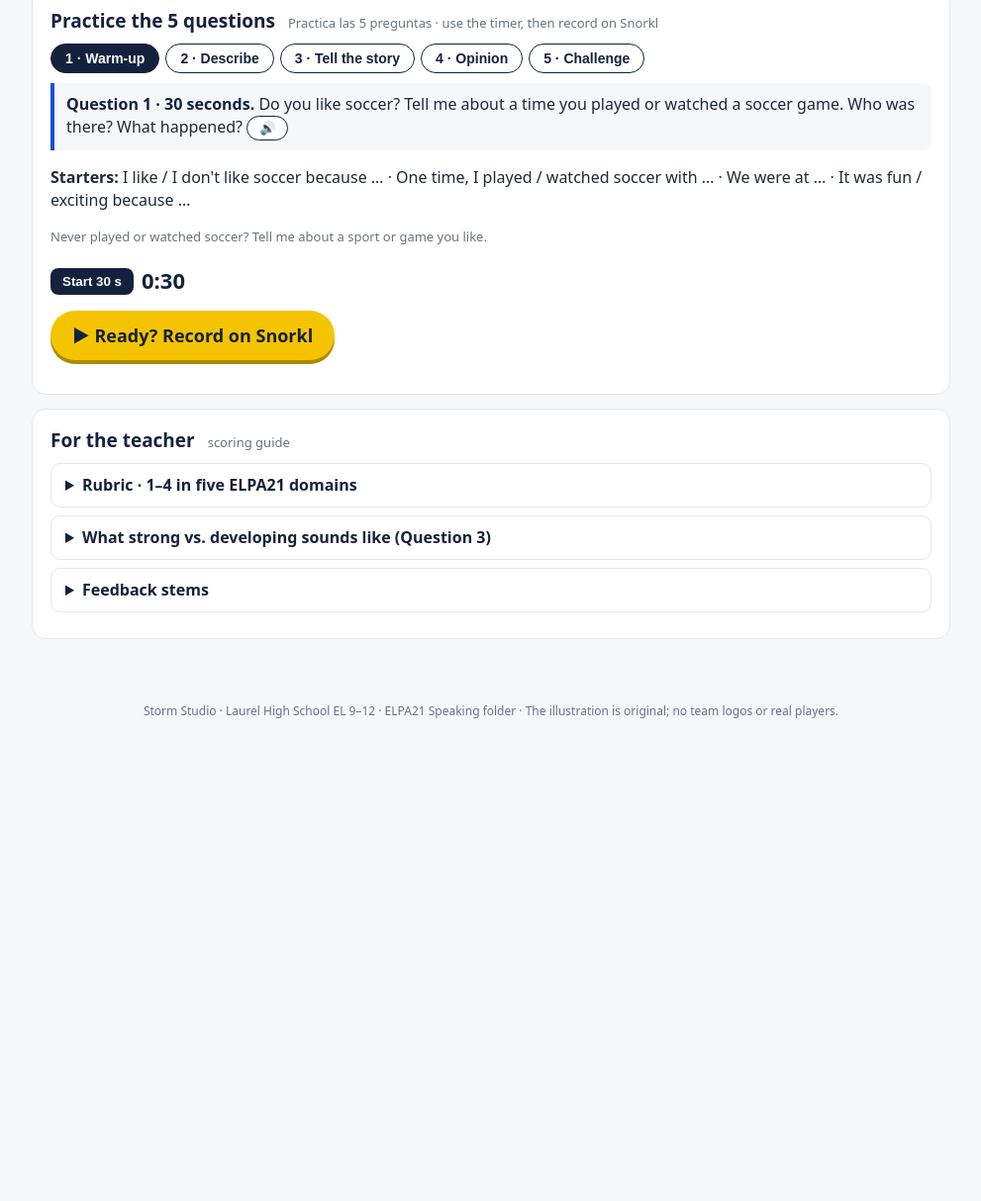
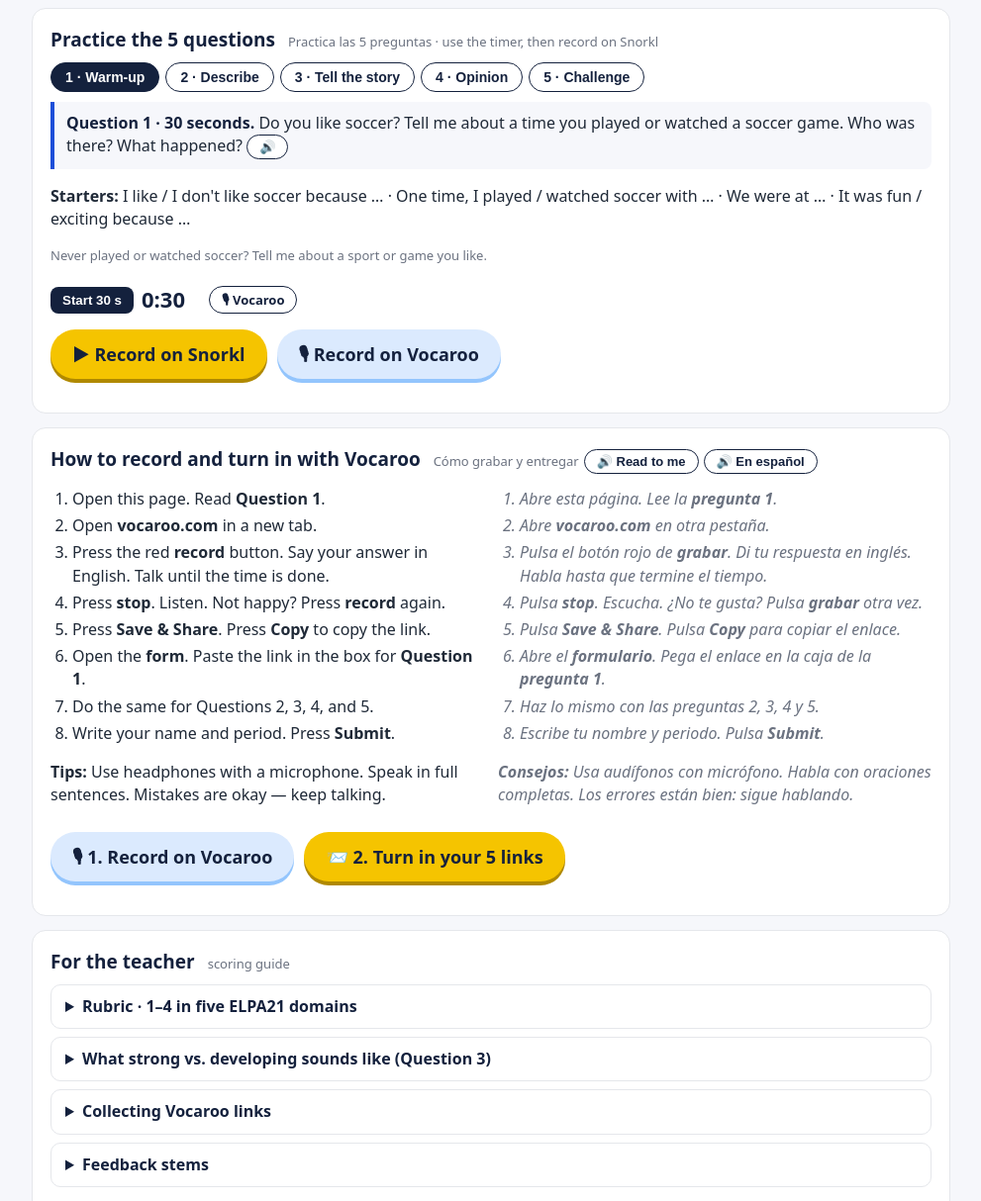
Before and after one commit to RADAN55/stormsoccerspeaking, a plain HTML site: page index.html in a window 1280 px wide. Shown: the part 1586-2800 px from the top of the page at 99% size, without its empty margins (144-1135 px from the left). Before the commit the page ends 2344 px from the top, so only its background shows below. Drawn offline with Linux system fonts and the light colour scheme.

Commit message:
Add Vocaroo recording buttons, bilingual turn-in directions, and Jotform link
Co-Authored-By: Claude Fable 5.1 <noreply@anthropic.com>
Claude-Session: https://claude.ai/code/session_01LFVDNbf5ouSJhh9tXJGfqC

```diff
--- a/index.html
+++ b/index.html
@@ -58,9 +58,11 @@ footer{text-align:center;color:var(--mute);font-size:12px;padding:10px 16px 30px
 <div class="sub">5 speaking questions · 1 picture · 30–60 seconds each · Levels 2–4 <span class="es">· 5 preguntas para hablar</span></div>
 <div class="start">
 <a class="btn" id="startBtn" href="https://student.snorkl.app/classes/e7e9359d-a359-4bf8-9d71-6e4b3184eeac/activity-sets/ca83647c-8a50-42f6-911c-5feeddbc4cd3" target="_blank" rel="noopener">▶ Start the Speaking Test on Snorkl</a>
+<a class="btn sec" href="https://vocaroo.com" target="_blank" rel="noopener">🎙 Record on Vocaroo</a>
+<a class="btn sec" href="https://form.jotform.com/263208453496059" target="_blank" rel="noopener">📨 Turn in your links</a>
 <button class="btn sec" onclick="document.getElementById('prep').scrollIntoView({behavior:'smooth'})">Practice first ↓</button>
 </div>
-<p class="note" style="color:#cbd5e1;margin:10px 0 0">Log in to Snorkl with your school account. Headphones with a microphone work best. <span class="es">Inicia sesión en Snorkl con tu cuenta escolar.</span></p>
+<p class="note" style="color:#cbd5e1;margin:10px 0 0">Two ways to record: <b>Snorkl</b> (school account) or <b>Vocaroo</b> (no login) + the turn-in form. Headphones with a microphone work best. <span class="es">Dos maneras de grabar: Snorkl o Vocaroo + el formulario.</span></p>
 </div></header>
 
 <main class="wrap">
@@ -107,36 +109,69 @@ footer{text-align:center;color:var(--mute);font-size:12px;padding:10px 16px 30px
 <div class="prompt"><b>Question 1 · 30 seconds.</b> Do you like soccer? Tell me about a time you played or watched a soccer game. Who was there? What happened? <button class="tts" onclick="say(this.parentNode.innerText)">🔊</button></div>
 <p><b>Starters:</b> I like / I don't like soccer because … · One time, I played / watched soccer with … · We were at … · It was fun / exciting because …</p>
 <p class="note">Never played or watched soccer? Tell me about a sport or game you like.</p>
-<div class="timer"><button onclick="startTimer(this,30)">Start 30 s</button><span class="t">0:30</span></div>
+<div class="timer"><button onclick="startTimer(this,30)">Start 30 s</button><span class="t">0:30</span> <a class="tts" style="text-decoration:none" href="https://vocaroo.com" target="_blank" rel="noopener">🎙 Vocaroo</a></div>
 </div>
 
 <div class="panel" id="p2">
 <img src="img/slide2.png" alt="Question 2 slide">
 <div class="prompt"><b>Question 2 · 45 seconds.</b> Look at the picture. Describe what you see. Who is in the picture? Where are they? What are they doing? Give as many details as you can. <button class="tts" onclick="say(this.parentNode.innerText)">🔊</button></div>
 <p><b>Starters:</b> I see a … · There is / There are … · The goalkeeper is … · The player in red is … · On the left / On the right / Behind the fence, …</p>
-<div class="timer"><button onclick="startTimer(this,45)">Start 45 s</button><span class="t">0:45</span></div>
+<div class="timer"><button onclick="startTimer(this,45)">Start 45 s</button><span class="t">0:45</span> <a class="tts" style="text-decoration:none" href="https://vocaroo.com" target="_blank" rel="noopener">🎙 Vocaroo</a></div>
 </div>
 
 <div class="panel" id="p3">
 <img src="img/slide3.png" alt="Question 3 slide">
 <div class="prompt"><b>Question 3 · 60 seconds.</b> Tell the story of this play. What happened first? What is happening now? What do you think will happen next? Use words like first, then, and next. <button class="tts" onclick="say(this.parentNode.innerText)">🔊</button></div>
 <p><b>Starters:</b> First, the player … · Then, the goalkeeper … · Next, I think … · The ball will … · If the goalkeeper saves it, …</p>
-<div class="timer"><button onclick="startTimer(this,60)">Start 60 s</button><span class="t">1:00</span></div>
+<div class="timer"><button onclick="startTimer(this,60)">Start 60 s</button><span class="t">1:00</span> <a class="tts" style="text-decoration:none" href="https://vocaroo.com" target="_blank" rel="noopener">🎙 Vocaroo</a></div>
 </div>
 
 <div class="panel" id="p4">
 <img src="img/slide4.png" alt="Question 4 slide">
 <div class="prompt"><b>Question 4 · 45 seconds.</b> Who has the hardest job on a soccer team: the goalkeeper, a defender, or a striker? Give your opinion. Explain why with at least one reason. <button class="tts" onclick="say(this.parentNode.innerText)">🔊</button></div>
 <p><b>Starters:</b> I think the … has the hardest job. · It is hard because … · For example, in the picture, … · Some people think …, but I think …</p>
-<div class="timer"><button onclick="startTimer(this,45)">Start 45 s</button><span class="t">0:45</span></div>
+<div class="timer"><button onclick="startTimer(this,45)">Start 45 s</button><span class="t">0:45</span> <a class="tts" style="text-decoration:none" href="https://vocaroo.com" target="_blank" rel="noopener">🎙 Vocaroo</a></div>
 </div>
 
 <div class="panel" id="p5">
 <div class="prompt"><b>Question 5 · Challenge · 60 seconds. Choose A or B.</b><br><b>A)</b> Compare a penalty kick and a regular shot during play. How are they the same? How are they different? Which one is harder for the goalkeeper, and why?<br><b>B)</b> Explain one rule of soccer to a new student (offside, corner kick, yellow card…). What is the rule? Why does the game need it? <button class="tts" onclick="say(this.parentNode.innerText)">🔊</button></div>
 <p><b>Frames:</b> Both … However, a penalty kick …, while a regular shot … · The rule says that … This rule is important because … Without it, …</p>
-<div class="timer"><button onclick="startTimer(this,60)">Start 60 s</button><span class="t">1:00</span></div>
+<div class="timer"><button onclick="startTimer(this,60)">Start 60 s</button><span class="t">1:00</span> <a class="tts" style="text-decoration:none" href="https://vocaroo.com" target="_blank" rel="noopener">🎙 Vocaroo</a></div>
 </div>
-<p style="margin-top:14px"><a class="btn" href="https://student.snorkl.app/classes/e7e9359d-a359-4bf8-9d71-6e4b3184eeac/activity-sets/ca83647c-8a50-42f6-911c-5feeddbc4cd3" target="_blank" rel="noopener">▶ Ready? Record on Snorkl</a></p>
+<p style="margin-top:14px;display:flex;gap:10px;flex-wrap:wrap"><a class="btn" href="https://student.snorkl.app/classes/e7e9359d-a359-4bf8-9d71-6e4b3184eeac/activity-sets/ca83647c-8a50-42f6-911c-5feeddbc4cd3" target="_blank" rel="noopener">▶ Record on Snorkl</a><a class="btn" style="background:#dbeafe;box-shadow:0 4px 0 #93c5fd" href="https://vocaroo.com" target="_blank" rel="noopener">🎙 Record on Vocaroo</a></p>
+</section>
+
+<section id="turnin">
+<h2>How to record and turn in with Vocaroo <small>Cómo grabar y entregar</small> <button class="tts" onclick="say(document.getElementById('steps').innerText)">🔊 Read to me</button> <button class="tts" onclick="say(document.getElementById('stepsEs').innerText,'es-US')">🔊 En español</button></h2>
+<div class="row">
+<div id="steps">
+<ol>
+<li>Open this page. Read <b>Question 1</b>.</li>
+<li>Open <b>vocaroo.com</b> in a new tab.</li>
+<li>Press the red <b>record</b> button. Say your answer in English. Talk until the time is done.</li>
+<li>Press <b>stop</b>. Listen. Not happy? Press <b>record</b> again.</li>
+<li>Press <b>Save &amp; Share</b>. Press <b>Copy</b> to copy the link.</li>
+<li>Open the <b>form</b>. Paste the link in the box for <b>Question 1</b>.</li>
+<li>Do the same for Questions 2, 3, 4, and 5.</li>
+<li>Write your name and period. Press <b>Submit</b>.</li>
+</ol>
+<p><b>Tips:</b> Use headphones with a microphone. Speak in full sentences. Mistakes are okay — keep talking.</p>
+</div>
+<div id="stepsEs" class="es">
+<ol>
+<li>Abre esta página. Lee la <b>pregunta 1</b>.</li>
+<li>Abre <b>vocaroo.com</b> en otra pestaña.</li>
+<li>Pulsa el botón rojo de <b>grabar</b>. Di tu respuesta en inglés. Habla hasta que termine el tiempo.</li>
+<li>Pulsa <b>stop</b>. Escucha. ¿No te gusta? Pulsa <b>grabar</b> otra vez.</li>
+<li>Pulsa <b>Save &amp; Share</b>. Pulsa <b>Copy</b> para copiar el enlace.</li>
+<li>Abre el <b>formulario</b>. Pega el enlace en la caja de la <b>pregunta 1</b>.</li>
+<li>Haz lo mismo con las preguntas 2, 3, 4 y 5.</li>
+<li>Escribe tu nombre y periodo. Pulsa <b>Submit</b>.</li>
+</ol>
+<p><b>Consejos:</b> Usa audífonos con micrófono. Habla con oraciones completas. Los errores están bien: sigue hablando.</p>
+</div>
+</div>
+<p style="display:flex;gap:10px;flex-wrap:wrap;margin-top:10px"><a class="btn" style="background:#dbeafe;box-shadow:0 4px 0 #93c5fd" href="https://vocaroo.com" target="_blank" rel="noopener">🎙 1. Record on Vocaroo</a><a class="btn" href="https://form.jotform.com/263208453496059" target="_blank" rel="noopener">📨 2. Turn in your 5 links</a></p>
 </section>
 
 <section>
@@ -159,6 +194,7 @@ footer{text-align:center;color:var(--mute);font-size:12px;padding:10px 16px 30px
 <blockquote>"First the player kick the ball. Then the goalie… he jump. The ball is… near the goal. Next, I think goal. The red team happy. Um… the score is one, one."</blockquote>
 <p class="note">Strong: four steps, sequence words, past → present → future, prediction with <i>because</i>. Developing: order and two sequence words are there (Task 3, Comprehension 3), but short sentences with missing endings (Grammar 2), basic vocabulary (2), stops at ~25 seconds (Fluency 2), and no reason for the prediction.</p>
 </details>
+<details><summary>Collecting Vocaroo links</summary><p>Submissions land in the Jotform table (Name, Period, five links). Click a link to listen; score with the rubric. Vocaroo links expire after months without plays, so download any recording you want to keep for NBCT evidence (Vocaroo has a Download button on the share page).</p></details>
 <details><summary>Feedback stems</summary>
 <ul>
 <li>"You used <i>first, then, next</i> in order. Next time, add <i>because</i> to your prediction."</li>
@@ -173,7 +209,7 @@ footer{text-align:center;color:var(--mute);font-size:12px;padding:10px 16px 30px
 <footer>Storm Studio · Laurel High School EL 9–12 · ELPA21 Speaking folder · The illustration is original; no team logos or real players.</footer>
 
 <script>
-function say(t){ if(!window.speechSynthesis)return; speechSynthesis.cancel(); const u=new SpeechSynthesisUtterance(t.replace(/🔊/g,'')); u.lang='en-US'; u.rate=.9; const v=speechSynthesis.getVoices().find(v=>/en-US/i.test(v.lang)&&!/Bells|Zarvox|Bad News|Boing|Bubbles|Cellos|Deranged|Good News|Hysterical|Pipe Organ|Trinoids|Whisper|Wobble/i.test(v.name)); if(v)u.voice=v; speechSynthesis.speak(u); }
+function say(t,lang){ if(!window.speechSynthesis)return; speechSynthesis.cancel(); const u=new SpeechSynthesisUtterance(t.replace(/🔊/g,'')); lang=lang||'en-US'; u.lang=lang; u.rate=.9; const re=new RegExp('^'+lang.slice(0,2),'i'); const v=speechSynthesis.getVoices().find(v=>re.test(v.lang)&&(lang.startsWith('es')||/en-US/i.test(v.lang))&&!/Bells|Zarvox|Bad News|Boing|Bubbles|Cellos|Deranged|Good News|Hysterical|Pipe Organ|Trinoids|Whisper|Wobble/i.test(v.name)); if(v)u.voice=v; speechSynthesis.speak(u); }
 if(window.speechSynthesis)speechSynthesis.getVoices();
 document.querySelectorAll('.tab').forEach(b=>b.onclick=()=>{document.querySelectorAll('.tab').forEach(x=>x.classList.remove('on'));document.querySelectorAll('.panel').forEach(x=>x.classList.remove('on'));b.classList.add('on');document.getElementById('p'+b.dataset.p).classList.add('on');speechSynthesis&&speechSynthesis.cancel();});
 let tInt=null;
```
